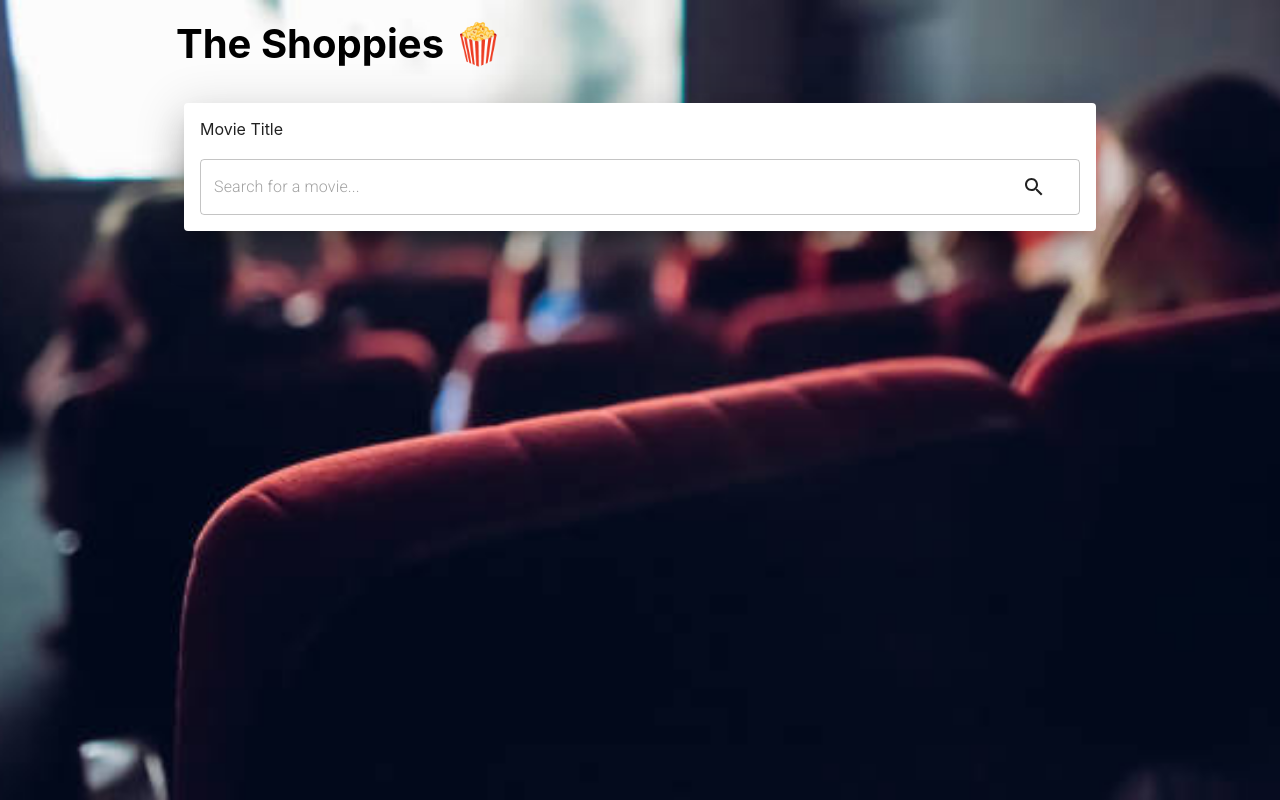
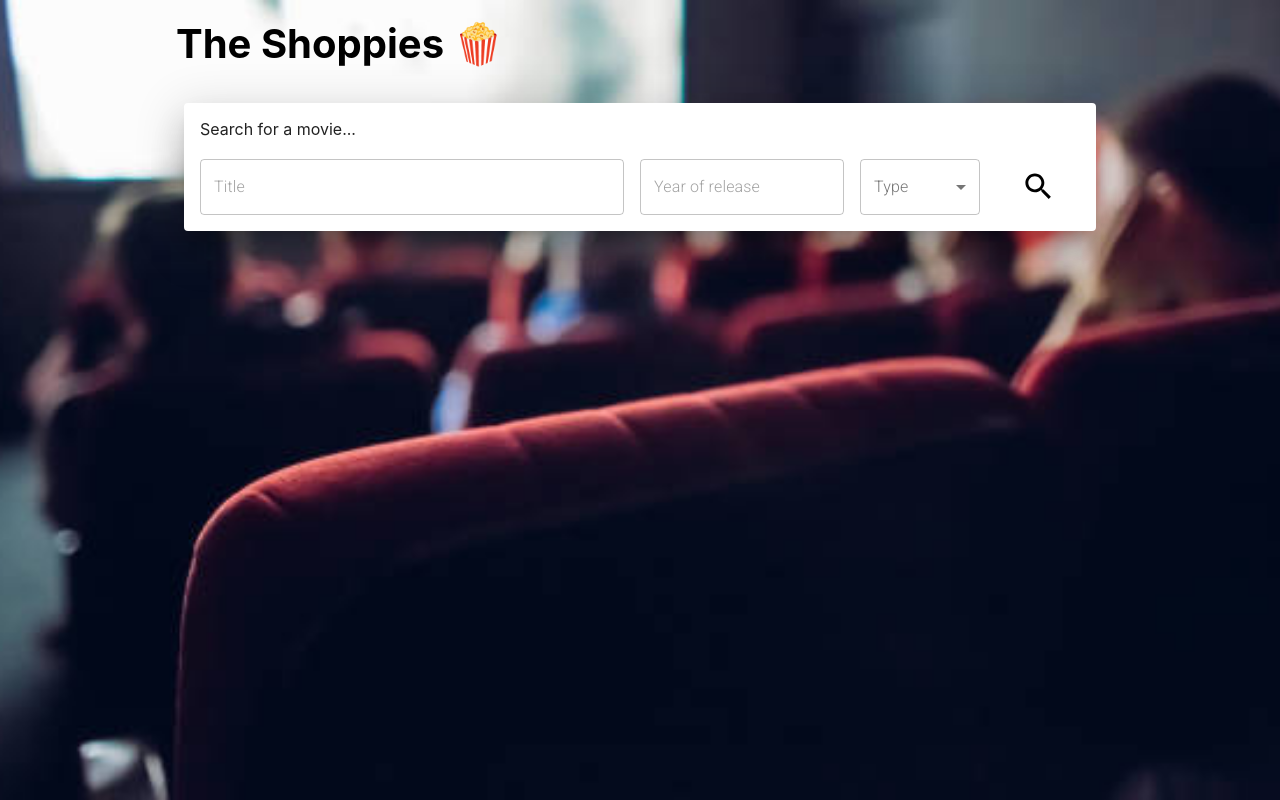
Before and after one commit to christineNg1028/theshoppies, a React (Create React App) app: page / in a window 1280 px wide. Built offline with nearby package versions, Linux system fonts and the light colour scheme.

Commit message:
add filters to search, update ui

```diff
--- a/src/components/Nominations.js
+++ b/src/components/Nominations.js
@@ -35,6 +35,7 @@ function Nominations(props) {
     <ListItem key={key}>
       <Tooltip title="Remove nominee">
         <IconButton
+          disableRipple
           style={{ background: "transparent" }}
           className={classes.button}
           size="small"
--- a/src/components/Results.js
+++ b/src/components/Results.js
@@ -10,6 +10,7 @@ import {
   ListItemSecondaryAction,
   Button,
   withStyles,
+  CircularProgress,
 } from "@material-ui/core";
 
 const styles = () => ({
@@ -28,7 +29,29 @@ const styles = () => ({
 });
 
 function Results(props) {
-  const { classes, results, search, handleNominate, nominations } = props;
+  const {
+    classes,
+    results,
+    search,
+    handleNominate,
+    nominations,
+    loading,
+  } = props;
+
+  // store fields with values
+  const enteredFields = [];
+  Object.values(search).forEach((field) => {
+    if (field) enteredFields.push(field);
+  });
+
+  // construct search text from fields with values
+  let searchText = "";
+  searchText = enteredFields.map((field, i) => {
+    return enteredFields[i + 1]
+      ? searchText + field + ", "
+      : searchText + field;
+  });
+
   const nominationIds = nominations.map(({ imdbID }) => imdbID);
 
   const resultList =
@@ -59,12 +82,18 @@ function Results(props) {
 
   return (
     <Paper className={classes.paper} elevation={24}>
-      {results ? (
-        <h4>Results for "{search}"</h4>
+      {loading ? (
+        <Grid container xs={12} justify="center">
+          <CircularProgress color="secondary" size={40} />
+        </Grid>
+      ) : results ? (
+        <>
+          <h4>Results for "{searchText}"</h4>
+          <List dense>{resultList}</List>
+        </>
       ) : (
-        <h4>Sorry, we couldn't find movies titled "{search}"</h4>
+        <h4>Sorry, we couldn't find anything.</h4>
       )}
-      <List dense>{resultList}</List>
     </Paper>
   );
 }
--- a/src/components/SearchBar.js
+++ b/src/components/SearchBar.js
@@ -4,52 +4,114 @@ import {
   InputAdornment,
   Button,
   TextField,
+  Grid,
+  FormControl,
+  MenuItem,
+  InputLabel,
+  Select,
   withStyles,
 } from "@material-ui/core";
 import SearchIcon from "@material-ui/icons/Search";
 
-const styles = () => ({
+const styles = (theme) => ({
   paper: {
     textAlign: "left",
     padding: 16,
+  },
+  formControl: {
+    minWidth: 120,
+  },
+  button: {
+    color: "black",
+    "&:hover": {
+      color: "#f03a17",
+    },
+    transition: "all linear 200ms",
   },
 });
 
 function SearchBar(props) {
   const { classes, handleSearch } = props;
-  const [search, setSearch] = useState("");
+  const [title, setTitle] = useState("");
+  const [type, setType] = useState("");
+  const [year, setYear] = useState("");
 
-  const handleChange = (e) => {
-    setSearch(e.target.value);
+  const handleTitle = (e) => {
+    setTitle(e.target.value);
+  };
+
+  const handleType = (e) => {
+    setType(e.target.value);
+  };
+
+  const handleYear = (e) => {
+    setYear(e.target.value);
   };
 
   const handleSubmit = (e) => {
     e.preventDefault();
-    handleSearch(search);
+    handleSearch(title, year, type);
   };
 
   return (
     <Paper className={classes.paper} elevation={24}>
-      Movie Title
+      Search for a movie...
       <br />
       <br />
       <form onSubmit={handleSubmit}>
-        <TextField
-          color="secondary"
-          fullWidth
-          variant="outlined"
-          InputProps={{
-            endAdornment: (
-              <InputAdornment position="end">
-                <Button type="submit">
-                  <SearchIcon />
-                </Button>
-              </InputAdornment>
-            ),
-          }}
-          placeholder="Search for a movie..."
-          onChange={handleChange}
-        />
+        <Grid container xs={12} spacing={2} alignItems="center">
+          <Grid item xs={6}>
+            <TextField
+              color="secondary"
+              fullWidth
+              variant="outlined"
+              placeholder="Title"
+              onChange={handleTitle}
+            />
+          </Grid>
+          <Grid item xs={3}>
+            <TextField
+              color="secondary"
+              fullWidth
+              variant="outlined"
+              placeholder="Year of release"
+              onChange={handleYear}
+            />
+          </Grid>
+          <Grid item xs={2}>
+            <FormControl
+              variant="outlined"
+              color="secondary"
+              className={classes.formControl}
+            >
+              <InputLabel id="movie-type-label">Type</InputLabel>
+              <Select
+                labelId="movie-type-label"
+                id="movie-type"
+                value={type}
+                onChange={handleType}
+                label="Type"
+              >
+                <MenuItem value="">
+                  <em>None</em>
+                </MenuItem>
+                <MenuItem value={"movie"}>Movie</MenuItem>
+                <MenuItem value={"series"}>Series</MenuItem>
+                <MenuItem value={"episode"}>Episode</MenuItem>
+              </Select>
+            </FormControl>
+          </Grid>
+          <Grid item xs={1}>
+            <Button
+              type="submit"
+              style={{ background: "transparent" }}
+              className={classes.button}
+              disableRipple
+            >
+              <SearchIcon fontSize="large" />
+            </Button>
+          </Grid>
+        </Grid>
       </form>
     </Paper>
   );
--- a/src/pages/TheShoppies.js
+++ b/src/pages/TheShoppies.js
@@ -18,17 +18,30 @@ class TheShoppies extends React.Component {
     super(props);
     this.state = {
       results: [],
-      search: "",
+      title: "",
+      year: "",
+      type: "",
       nominations: [],
       open: false,
+      loading: false,
     };
   }
 
-  handleSearch = (search) => {
+  handleSearch = (title, year, type) => {
+    this.setState({ ...this.state, loading: true });
     axios
-      .get(`http://www.omdbapi.com/?s=${search}&apikey=8803b9a5`)
+      .get(
+        `http://www.omdbapi.com/?s=${title}&y=${year}&type=${type}&apikey=8803b9a5`
+      )
       .then(({ data }) => {
-        this.setState({ ...this.state, results: data.Search, search });
+        this.setState({
+          ...this.state,
+          results: data.Search,
+          title,
+          year,
+          type,
+          loading: false,
+        });
         console.log(this.state.results);
       })
       .catch((err) => console.log(err));
@@ -57,7 +70,17 @@ class TheShoppies extends React.Component {
 
   render() {
     const { classes } = this.props;
-    const { search, results, nominations, open } = this.state;
+    const {
+      title,
+      year,
+      type,
+      results,
+      nominations,
+      open,
+      loading,
+    } = this.state;
+    const search = { title, year, type };
+
     return (
       <Container maxWidth="md">
         <Grid container spacing={2}>
@@ -65,11 +88,12 @@ class TheShoppies extends React.Component {
           <Grid item xs={12}>
             <SearchBar handleSearch={this.handleSearch} />
           </Grid>
-          {search && (
+          {(title || year || type) && (
             <Grid item xs={6}>
               <Results
                 search={search}
                 results={results}
+                loading={loading}
                 handleNominate={this.handleNominate}
                 nominations={nominations}
               />
```
